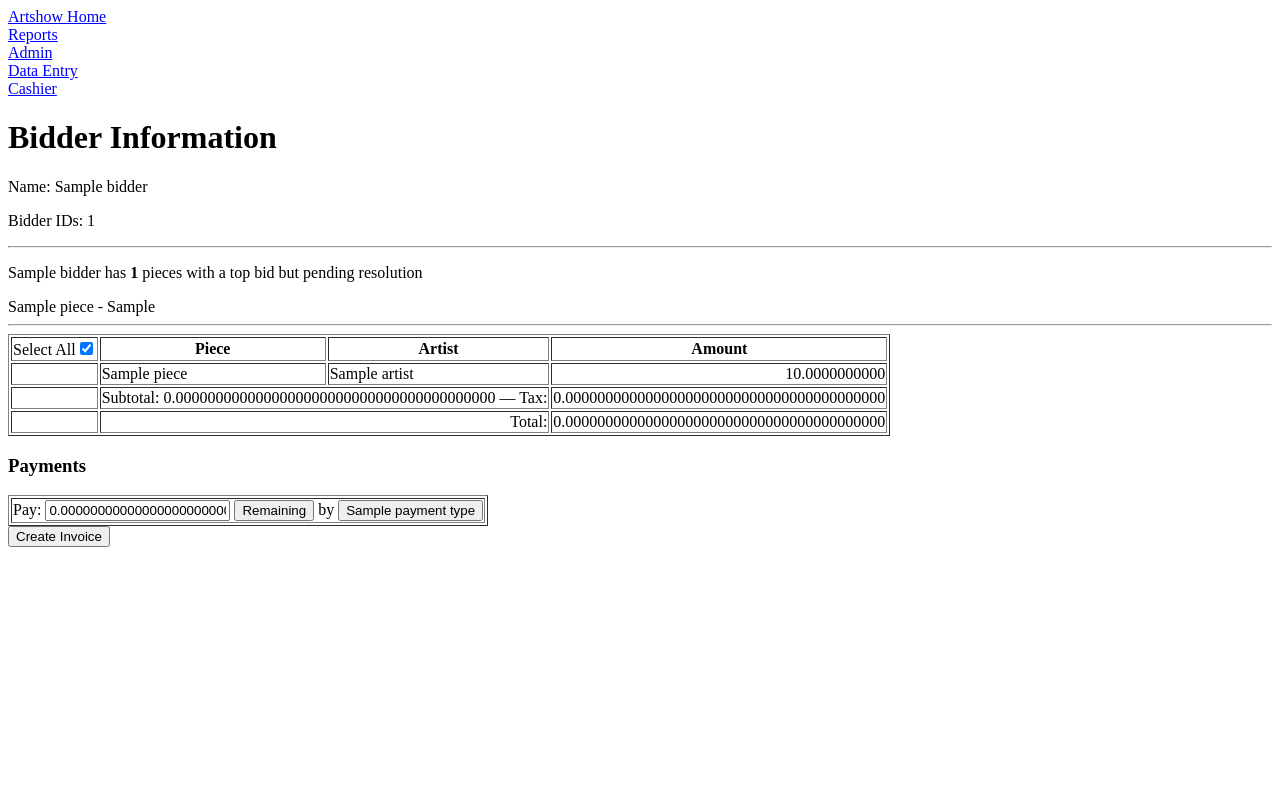
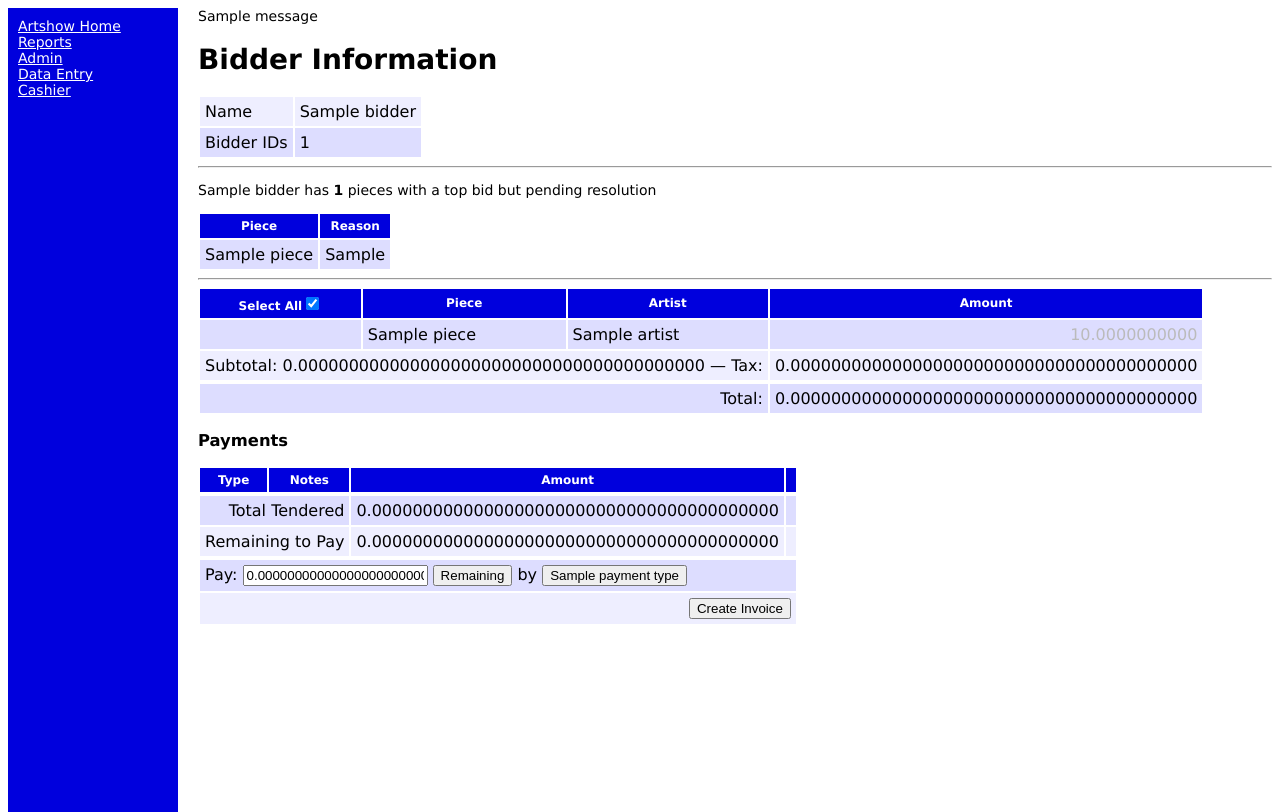
Before and after one commit to chmarr/artshow-jockey, a Django app: template artshow/templates/artshow/cashier_bidder.html in a window 1280 px wide. Before the commit the page ends 547 px from the top, so only its background shows below. Run offline with Django 3.2, Linux system fonts and the light colour scheme; the template is opened without the code that fills it: most values are stand-ins (such as "Sample title", 1, 10 or a date in 2020); one stand-in notice (Sample message) is shown.

Commit message:
Fixed up a lot of CSS and javascript code. Fixed invoice printing. Moved CLI invoice printing to a django management command

```diff
--- a/artshow/admin.py
+++ b/artshow/admin.py
@@ -241,6 +241,7 @@ class PieceAdmin ( admin.ModelAdmin ):
 		self.message_user ( request, "Pieces marked as 'Won' have been returned to 'In Show'." )
 
 	def apply_won_status ( self, request, pieces ):
+	    # This code is duplicated in the management code
 		for p in pieces.filter(status=Piece.StatusInShow,voice_auction=False):
 			try:
 				top_bid = p.top_bid()
--- a/artshow/models.py
+++ b/artshow/models.py
@@ -268,6 +268,11 @@ class Invoice ( models.Model ):
 	tax_paid = models.DecimalField ( max_digits=7, decimal_places=2, blank=True, null=True )
 	def total_paid ( self ):
 		return self.invoicepayment_set.aggregate ( sum=Sum('amount') )['sum'] or Decimal('0.0')
+	def item_total ( self ):
+		return self.invoiceitem_set.aggregate ( sum=Sum('price') )['sum'] or Decimal('0.0')
+	def item_and_tax_total ( self ):
+		return self.item_total () + self.tax_paid
+
 	paid_date = models.DateField ( blank=True, null=True )
 	notes = models.TextField ( blank=True )
 	def __unicode__ ( self ):
--- /dev/null
+++ b/artshow/static/artshow/styles.css
@@ -0,0 +1,53 @@
+body {
+	font-family: "Verdana", "Helvetical", sans-serif;
+	font-size: 14px;
+	color: black;
+	background-color: white;
+}
+a:link a:visited a:hover a:active { color: black; }
+div#sidebar {
+	background-color: #0000dd;
+	color: white;
+	float: left;
+	min-width: 150px;
+	min-height: 100%;
+	margin-right: 20px;
+	padding: 10px;
+}
+
+div#sidebar a { color: white; }
+div#sidebar a:hover { color: yellow; }
+
+table {
+	border-collapse: collapse;
+	border: 1px solid white;
+}
+tr:nth-child(odd) {
+	background-color: #eeeeff;
+}
+tr:nth-child(even) {
+	background-color: #ddddff;
+}
+tr.lastrow {
+	border-top: 4px white solid;
+}
+th {
+	font-size: 12px;
+	background-color: #0000dd;
+	border: 2px white solid;
+	color: white;
+	padding: 5px;
+}
+td {
+	padding: 5px;
+	border: 2px white solid;
+}
+.money {
+	text-align: right;
+}
+.money.excluded {
+	color: #bbbbbb;
+}
+input.delbutton {
+	margin: 0px 4px 0px 4px;
+}
--- /dev/null
+++ b/artshow/templates/artshow/base_generic.html
@@ -0,0 +1,30 @@
+<html>
+<head>
+   <link rel="stylesheet" href="{{ STATIC_URL }}artshow/styles.css" />
+   <title>{% block title %}Artshow{% endblock %}</title>
+   {% block extra_head %}{% endblock %}
+</head>
+<body>
+   <div id="sidebar">
+      {% block sidebar %}
+      <ul>
+          <li><a href="{% url artshow.views.index %}">Artshow Home</a></li>
+          <li><a href="{% url artshow.reports.index %}">Reports</a></li>
+          <li><a href="/admin/">Admin</a></li>
+          <li><a href="{% url artshow.views.dataentry %}">Data Entry</a></li>
+          <li><a href="{% url artshow.cashier.cashier %}">Cashier</a></li>
+      </ul>
+      {% endblock %}
+   </div>
+   {% if messages %}
+   <div id="messages">
+     {% for m in messages %}
+     <p>{{ m }}</p>
+     {% endfor %}
+   </div>
+   {% endif %}
+   <div id="content">
+      {% block content %}{% endblock %}
+   </div>
+</body>
+</html>
--- a/artshow/templates/artshow/cashier_bidder.html
+++ b/artshow/templates/artshow/cashier_bidder.html
@@ -1,4 +1,4 @@
-{% extends "base_generic.html" %}
+{% extends "artshow/base_generic.html" %}
 {% block title %}Bidder Information{% endblock %}
 {% block extra_head %}
   <link rel="stylesheet" href="{{ STATIC_URL }}artshow/cashierstyle.css" />
@@ -50,6 +50,9 @@
     				var item = $(this);
     				if ( item.find('[type=checkbox]').is(':checked') ) { // not specific enough
 	    				subtotal = subtotal.add ( item.find ( amountclass ).text() );
+	    				item.find('.money').removeClass ( 'excluded' );
+    				} else {
+	    				item.find('.money').addClass ( 'excluded' );
     				}
     			});
     			subtotalfield.text ( subtotal.toString(true) );
@@ -73,11 +76,19 @@
     		var paymenttendered = paymenttable.find('.paymenttendered');
     		var paymenttypes = { {% for pt in payment_types %}{{pt.id}}:'{{pt.name|escapejs}}'{% if not forloop.last %},{% endif %}{% endfor %} };
     		var paymentrowtemplate = paymenttable.find('.paymentrowtemplate')
-    		var paymenttenderedrow = paymenttable.find('.paymenttenderedrow');
+    		var paymentsgohere = paymenttable.find('.paymentsgohere');
+    		var createinvoicebutton = paymenttable.find('.createinvoicebutton');
     		function get_payment_remaining () {
     			var acc = new BigNumber ( totalfrom.text(), precision, BigNumber.ROUND_FLOOR );
     			paymenttable.find("[name$=-amount]").each ( function() {
     				acc = acc.subtract ( $(this).val() );
+    			});
+    			return acc;
+    		}
+    		function get_total_tendered () {
+    			var acc = new BigNumber ( 0, precision, BigNumber.ROUND_FLOOR );
+    			paymenttable.find("[name$=-amount]").each ( function() {
+    				acc = acc.add ( $(this).val() );
     			});
     			return acc;
     		}
@@ -88,12 +99,17 @@
     				var amount=new BigNumber ( row.find("[name$=-amount]").val(), precision, BigNumber.ROUND_FLOOR );
     				var notes=row.find("[name$=-notes]").val();
     				var type=row.find("[name$=-payment_method]").val();
-    				row.find(".paymenttext").text ( paymenttypes[type] + ( notes ? ": " + notes : "" ) );
+    				row.find(".paymenttypetext").text ( paymenttypes[type] )
+    				row.find(".paymentnotestext").text ( notes )
     				row.find(".paymentamount").text ( amount.toString( true ) );
     			});
+    			var acc = get_total_tendered ();
+       			paymenttable.find(".totaltendered").text ( acc.toString( true ) );
     			var acc = get_payment_remaining ();
        			paymenttable.find(".paymentremaining").text ( acc.toString( true ) );
        			paymenttendered.val ( acc.toString ( true ) );
+       			createinvoicebutton.prop ( 'disabled', acc != 0 );
+
     		}
     		paymenttable.bind ( 'update', update );
     		totalfrom.bind ( 'totalupdated', function() { paymenttable.trigger ( 'update' ); } );
@@ -149,11 +165,16 @@
     			newrow.find("[name$=-payment_method]").val(paymenttype);
     			newrow.find("[name$=-notes]").val(notes);
     			newrow.find("[name$=-amount]").val(amount);
-    			paymenttenderedrow.before(newrow);
+    			paymentsgohere.before(newrow);
     			update ();
     		});
     		paymenttable.find("[type=submit]").click(function(event) {
     			console.log ( 'clicked submit button' );
+    			var acc = get_payment_remaining ();
+    			if ( acc != 0 ) {
+    				window.alert ( "Payment remaining must be zero before invoice can be created." );
+    				return false;
+    			}
     			var paymentrows = paymenttable.find(".paymentrow")
     			paymentrows.each(function(index) {
     				var row=$(this);
@@ -172,60 +193,71 @@
 {% endblock %}
 {% block content %}
 <h1>Bidder Information</h1>
-<p>Name: {{ bidder.name }}</p>
-<p>Bidder ID{{ bidder.bidder_ids|pluralize }}: {{ bidder.bidder_ids|join:", " }}</p>
+<table>
+<tr><td>Name</td><td>{{ bidder.name }}</td></tr>
+<tr><td>Bidder ID{{ bidder.bidder_ids|pluralize }}</td><td>{{ bidder.bidder_ids|join:", " }}</td></tr>
+</table>
 {% if pending_bids %}
 <hr>
 <p>{{ bidder.name }} has <strong>{{ pending_bids|length }}</strong> piece{{ pending_bids|pluralize }} with a top bid but pending resolution</p>
-<ul>
+<table>
+<tr><th>Piece</th><th>Reason</th></tr>
 {% for b in pending_bids %}
-<li>{{ b.piece }} - {{ b.pending_reason }}</li>
+<tr><td>{{ b.piece }}</td><td>{{ b.pending_reason }}</td></tr>
 {% endfor %}
-</ul>
+</table>
 {% endif %}
 <hr>
 <form action="{% url artshow.cashier.cashier_bidder bidder_id=bidder.id %}" method="POST">{% csrf_token %}
 
-<table border="1" class="selecttable purchasetable" precision="{{ money_precision }}" taxrate="{{ tax_rate }}" amountclass="amount">
-<tr><td>Select All<input type="checkbox" class="selectallcontrol"/></td><th>Piece</th><th>Artist</th><th>Amount</th></tr>
+<table class="selecttable purchasetable" precision="{{ money_precision }}" taxrate="{{ tax_rate }}" amountclass="amount">
+<tr><th>Select All<input type="checkbox" class="selectallcontrol"/></th><th>Piece</th><th>Artist</th><th>Amount</th></tr>
 {% for bid in available_bids %}
 {% if bid.form.non_field_errors or bid.form.select.errors %}
 <tr><td colspan="4">{{ bid.form.non_field_errors }}{{ bid.form.select.errors }}</td></tr>
 {% endif %}
-<tr class="selectrow purchaseitem"><td>{{ bid.form.select }}{{ bid.form.bid }}</td><td>{{ bid.piece.name }}</td><td>{{ bid.piece.artist.artistname }}</td><td class="amount" align="right">{{ bid.amount|floatformat:money_precision }}</td></tr>
+<tr class="selectrow purchaseitem"><td>{{ bid.form.select }}{{ bid.form.bid }}</td><td>{{ bid.piece.name }}</td><td>{{ bid.piece.artist.artistname }}</td><td class="amount money">{{ bid.amount|floatformat:money_precision }}</td></tr>
+{% empty %}
+<tr><td colspan="4">No pieces to select from.</td></tr>
 {% endfor %}
-{% if tax_form.non_field_errors or tax_form.tax_paid.errors %}
-<tr><td colspan="4">{{ tax_form.non_field_errors }}{{ tax_form.tax_paid.errors }}</td></tr>
+{% if items_form.non_field_errors or items_form.tax_paid.errors %}
+<tr><td colspan="4">{{ items_form.non_field_errors }}{{ items_form.tax_paid.errors }}</td></tr>
 {% endif %}
-<tr><td></td><td colspan="2" align="right"><input type="hidden" id="id_{{tax_form.tax_paid.html_name}}" name="{{tax_form.tax_paid.html_name}}" class="taxfield" /> Subtotal: <span class="subtotalfield"></span> &mdash; Tax:</td><td class="taxfield" align="right"></td></tr>
-<tr><td></td><td colspan="2" align="right">Total:</td><td class="totalfield" align="right" id="totalwithtax" ></td></tr>
+<tr><td colspan="3" align="right"><input type="hidden" id="id_{{items_form.tax_paid.html_name}}" name="{{items_form.tax_paid.html_name}}" class="taxfield" /> Subtotal: <span class="subtotalfield"></span> &mdash; Tax:</td><td class="taxfield money"></td></tr>
+<tr class="lastrow"><td colspan="3" align="right">Total:</td><td class="totalfield money" id="totalwithtax" ></td></tr>
 </table>
 
 <h3>Payments</h3>
 <div class="paymenttable" totalfrom="totalwithtax" precision="{{ money_precision }}" formprefix="{{ payment_formset.prefix }}">
 {{ payment_formset.management_form }}
 
-<table border="1" >
-  <tr class="paymentrowtemplate" style="display:none"><td>{{ payment_formset.empty_form }}<span class="paymenttext"></span></td><td class="paymentamount" align="right"></td><td><span onclick="removepayment(this);">X</span></td></tr>
-{% if payment_formset.non_field_errors %}
-  <tr><td colspan="4">{{ payment_formset.non_field_errors }}</td></tr>
+<table>
+  <tr class="paymentrowtemplate" style="display:none"><td>{{ payment_formset.empty_form }}<span class="paymenttypetext"></span></td><td><span class="paymentnotestext"></span></td><td class="paymentamount" align="right"></td><td><input class="delbutton" type="button" onclick="removepayment(this);return false;" value="Del"></a></td></tr>
+  <tr><th>Type</th><th>Notes</th><th>Amount</th><th></th></tr>
+{% if payment_formset.non_form_errors %}
+  <tr><td colspan="4">{{ payment_formset.non_form_errors }}</td></tr>
 {% endif %}
 {% for f in payment_formset %}
 {% if f.errors %}
   <tr><td colspan="4"><ul>{% for formerrors in f.errors %}{% for field in formerrors %}{% for error in field.errors %}<li>{{ error }}</li>{% endfor %}{% endfor %}{% endfor %}</ul></td></tr>
 {% endif %}
-  <tr class="paymentrow"><td>{{ f }}<span class="paymenttext"></span></td><td class="paymentamount" align="right"></td><td><span onclick="removepayment(this);">X</span></td></tr>
+  <tr class="paymentrow"><td>{{ f }}<span class="paymenttypetext"></span></td><td><span class="paymentnotestext"></span></td><td class="paymentamount" align="right"></td><td><input type="button" class="delbutton" onclick="removepayment(this);return false;" value="Del" /></td></tr>
 {% endfor %}
-  <tr class="paymenttenderedrow"><td colspan="3">
+  <tr class="paymentsgohere" style="display:none"></tr>
+  <tr class="lastrow"><td colspan="2" align="right">Total Tendered</td><td class="money"><span class="totaltendered"></span></td><td></td></tr>
+  <tr><td colspan="2" align="right">Remaining to Pay</td><td class="money"><span class="paymentremaining"></span></td><td></td></tr>
+
+  <tr class="paymenttenderedrow lastrow"><td colspan="4">
     Pay:
     <input class="paymenttendered" type="text" value="" />
     <input type="button" value="Remaining" onclick="reset_to_remaining(this);" /> by
 {% for pt in payment_types %}    <input class="paymentbutton" type="button" paymenttype="{{ pt.id }}" value="{{ pt.name }}" />
 {% endfor %}
   </td></tr>
+  <tr><td colspan="4" align="right"><input class="createinvoicebutton" type="submit" value="Create Invoice"/></td></tr>
+
 </table>
 
-<input type="submit" value="Create Invoice"/>
 </div>
 
 </form>
--- /dev/null
+++ b/artshow/templates/artshow/print-invoice.html
@@ -0,0 +1,5 @@
+<input type="hidden" name="return_to" value="{{ request.get_full_path }}"/>{% csrf_token %}
+<label for="id_{{ print_invoice_form.customer.html_name}}">{{ print_invoice_form.customer.label }}</label> {{ print_invoice_form.customer }}&nbsp;
+<label for="id_{{ print_invoice_form.merchant.html_name}}">{{ print_invoice_form.merchant.label }}</label> {{ print_invoice_form.merchant }}&nbsp;
+<label for="id_{{ print_invoice_form.picklist.html_name}}">{{ print_invoice_form.picklist.label }}</label> {{ print_invoice_form.picklist }}&nbsp;
+<input type="submit" value="Print Selected" />
--- a/artshow/urls.py
+++ b/artshow/urls.py
@@ -27,6 +27,7 @@ urlpatterns = patterns('artshow',
 	(r'^cashier/$', 'cashier.cashier' ),
 	(r'^cashier/bidder/(?P<bidder_id>\d+)/$', 'cashier.cashier_bidder' ),
 	(r'^cashier/invoice/(?P<invoice_id>\d+)/$', 'cashier.cashier_invoice' ),
+	(r'^cashier/invoice/(?P<invoice_id>\d+)/print/$', 'cashier.print_invoice' ),
 	(r'^reports/winning-bidders-pdf/$', 'pdfreports.winning_bidders' ),
 	(r'^reports/bid-entry-by-location-pdf/$', 'pdfreports.bid_entry_by_location' ),
 	(r'^reports/bid-entry-by-location-pdf/$', 'pdfreports.bid_entry_by_location' ),
```
Also changed, not shown: artshow-utils/invoicegen.py (deleted, +0 -31 lines), artshow/cashier.py (+107 -40 lines), artshow/invoicegen.py (+36 -20 lines), artshow/management/commands/artshowctl.py (added, +24 -0 lines), artshow/management/commands/printinvoice.py (added, +18 -0 lines), artshow/templates/artshow/cashier.html (+6 -5 lines), artshow/templates/artshow/cashier_invoice.html (+39 -3 lines), artshowjockey/common_settings.py (+13 -0 lines).
